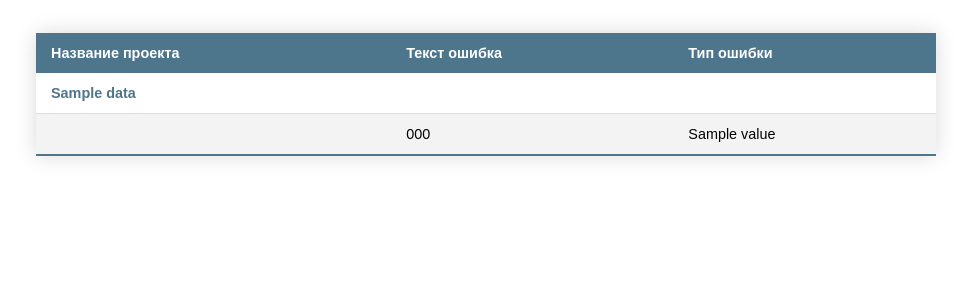
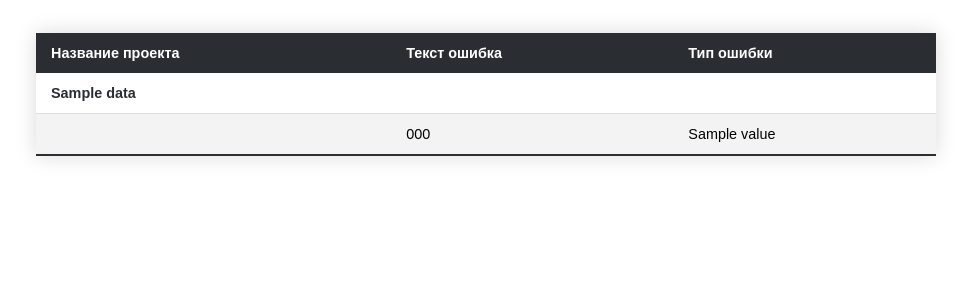
Before and after one commit to NiyazUrazaev/chronicler_review, a Django app: template review_process/templates/analyse_result.html in a window 1280 px wide. Shown: the top 300 px of the page, without its empty margins (154-1125 px from the left). Run offline with Django 3.2, Linux system fonts and the light colour scheme; the template is opened without the code that fills it: most values are stand-ins (such as "Sample title", 1, 10 or a date in 2020).

```diff
--- a/requirements.txt
+++ b/requirements.txt
@@ -3,6 +3,7 @@ beautifulsoup4==4.9.3
 certifi==2020.12.5
 chardet==4.0.0
 Django==3.1.7
+django-admin-colors==0.2.0
 django-regex-field==2.0.2
 esprima==4.0.1
 gitdb==4.0.5
--- a/review_process/templates/analyse_result.html
+++ b/review_process/templates/analyse_result.html
@@ -22,7 +22,7 @@
             box-shadow: 0 0 20px rgba(0, 0, 0, 0.15);
         }
         .styled-table thead tr {
-            background-color: rgb(77, 118, 141);
+            background-color: rgb(42, 45, 50);
             color: #ffffff;
             text-align: left;
         }
@@ -37,14 +37,14 @@
             background-color: #f3f3f3;
         }
         .styled-table tbody tr:last-of-type {
-            border-bottom: 2px solid rgb(77, 118, 141);
+            border-bottom: 2px solid rgb(42, 45, 50);
         }
         .styled-table tbody tr.active-row {
             font-weight: bold;
-            color: rgb(77, 118, 141);
+            color: rgb(42, 45, 50);
         }.styled-table tbody tr.active-row {
             font-weight: bold;
-            color: rgb(77, 118, 141);
+            color: rgb(42, 45, 50);
         }
     </style>
 </head>
```
Also changed, not shown: chronicler_review/settings.py (+24 -3 lines), templates/admin/base_site.html (added, +16 -0 lines), templates/admin/index.html (added, +12 -0 lines).
